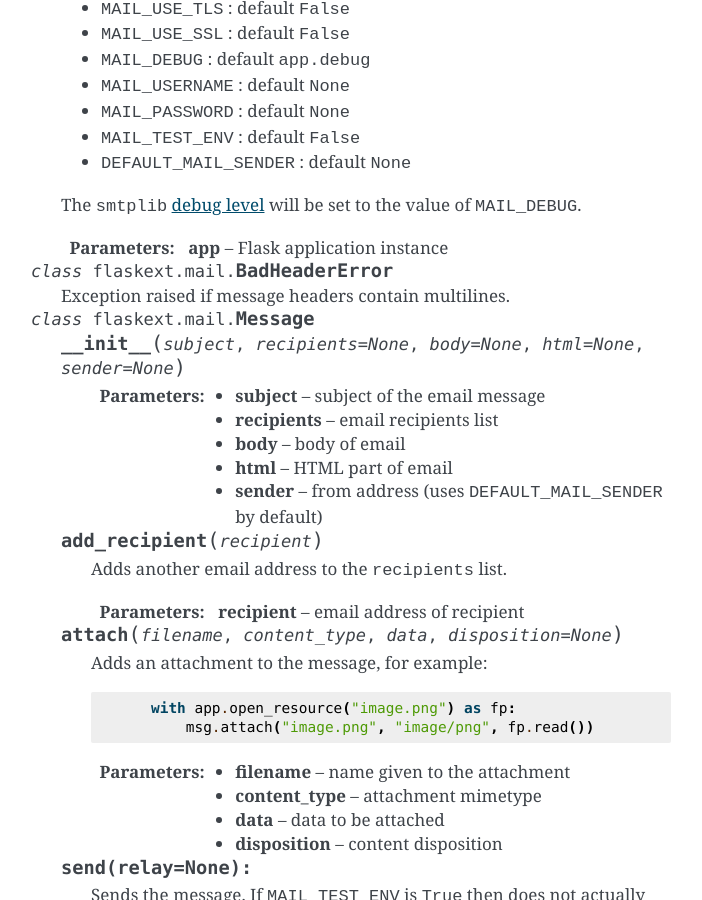
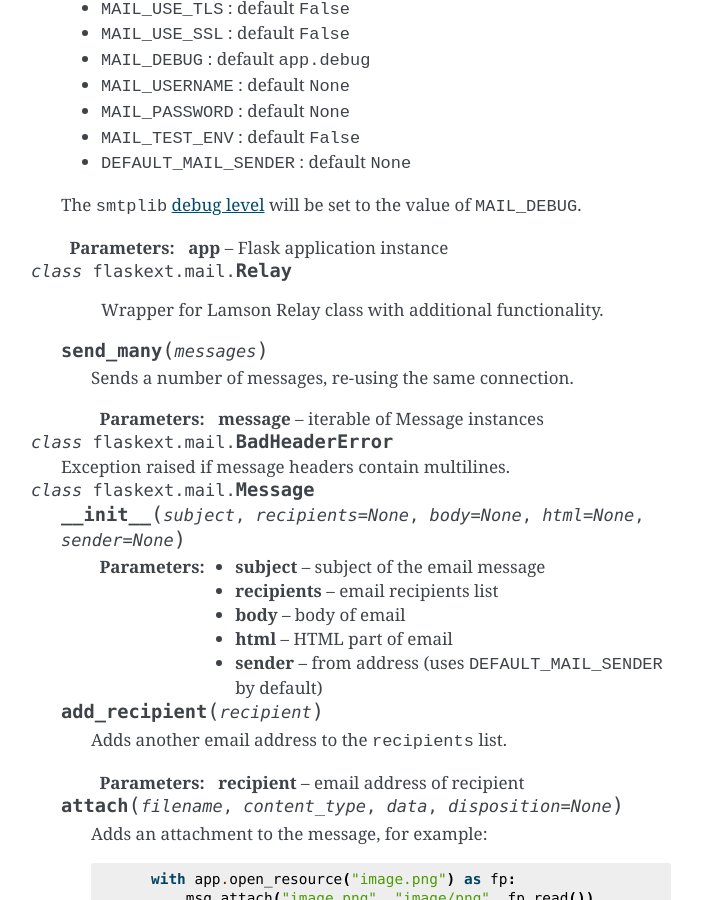
Before and after one commit to pallets-eco/flask-mail, a Sphinx documentation site: the page built from docs/index.rst, in a window 1280 px wide and 900 px high, scrolled down 3503 px. Shown: the whole window, without its empty margins (289-991 px from the left). Built offline with Sphinx 7.4.7, drawn with Linux system fonts in a browser that asks for light colours.

Commit message:
bulk sending functionality added

```diff
--- a/docs/index.rst
+++ b/docs/index.rst
@@ -185,6 +185,16 @@ API
 
         :param app: Flask application instance
 
+.. class:: Relay
+
+        Wrapper for Lamson Relay class with additional functionality.
+
+    .. method:: send_many(messages)
+
+        Sends a number of messages, re-using the same connection.
+
+        :param message: iterable of Message instances
+
 .. class:: BadHeaderError
 
         Exception raised if message headers contain multilines.
```
